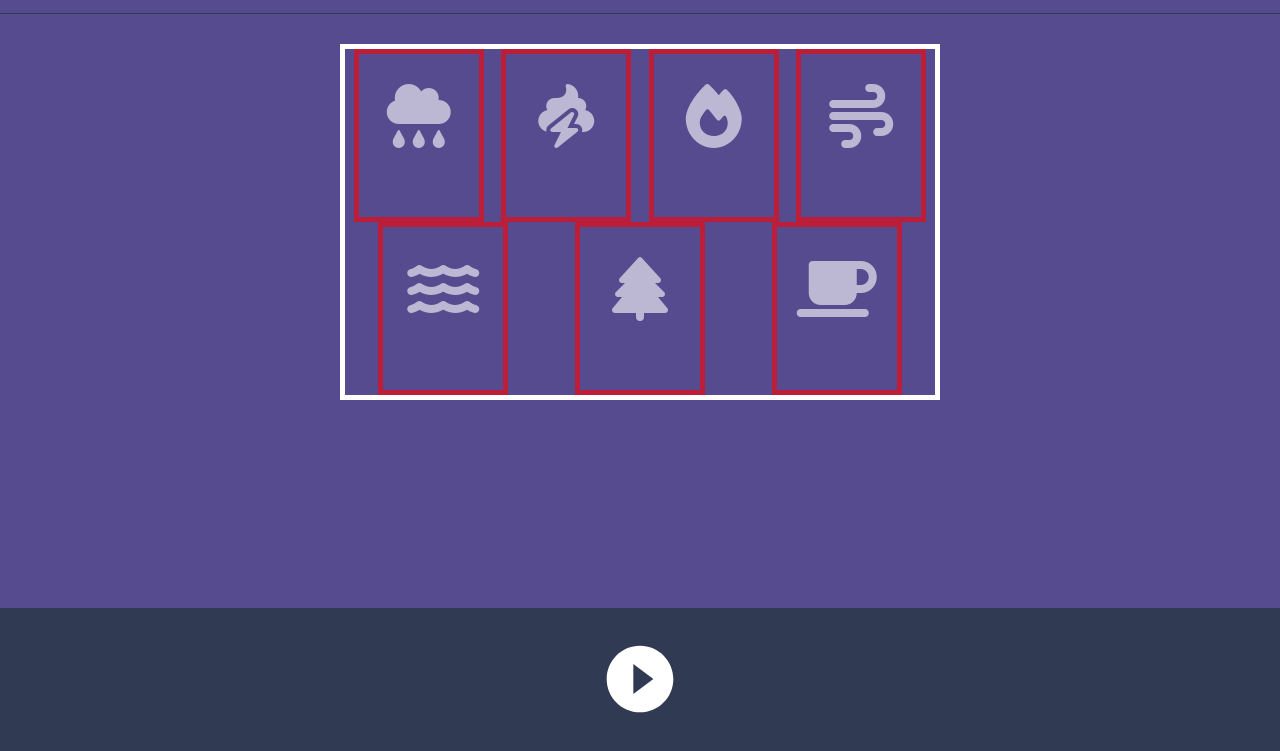
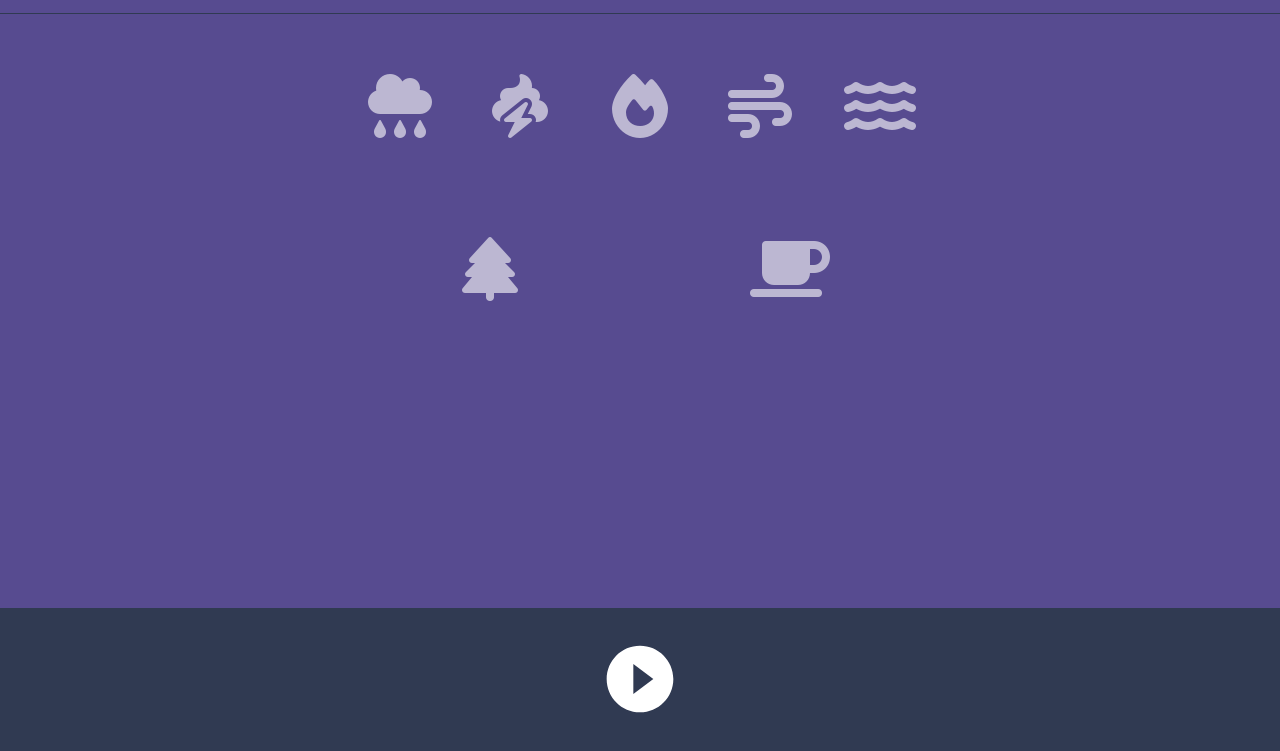
Before and after one commit to ocontrerastx/focus-app, a website: page index.html in a window 1280 px wide. Shown: the part 47-798 px from the top of the page. Drawn offline with nearby package versions, Linux system fonts and the light colour scheme.

Commit message:
Removed borders I was using for testing :)

```diff
--- a/css/styles.css
+++ b/css/styles.css
@@ -47,7 +47,6 @@ body {
   align-items: center;
   justify-content: space-around;
   flex-wrap: wrap;
-  border: 5px solid white;
 }
 
 .sounds__item {
@@ -61,12 +60,10 @@ body {
   justify-content: center;
   align-items: center;
   flex-direction: column;
-  border: 5px solid red;
 }
 
 i {
   padding-bottom: 15px;
-  /* border: 5px solid yellow; */
 }
 
 .sounds__item--active {
@@ -77,7 +74,6 @@ i {
   padding-top: 15px;
   width: 100px;
   visibility: hidden;
-  /* border: 5px solid black; */
 }
 
 .slide-container--enabled {
```
